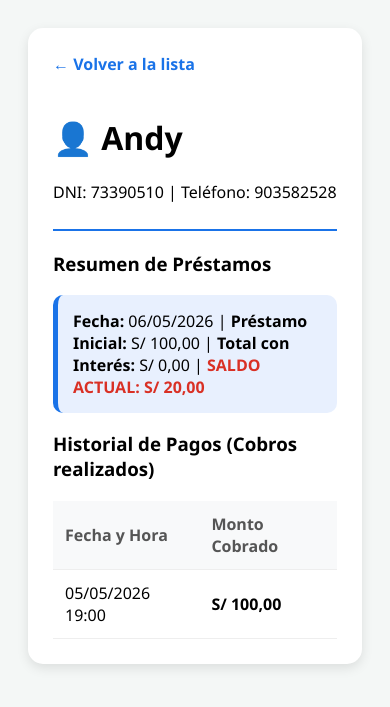
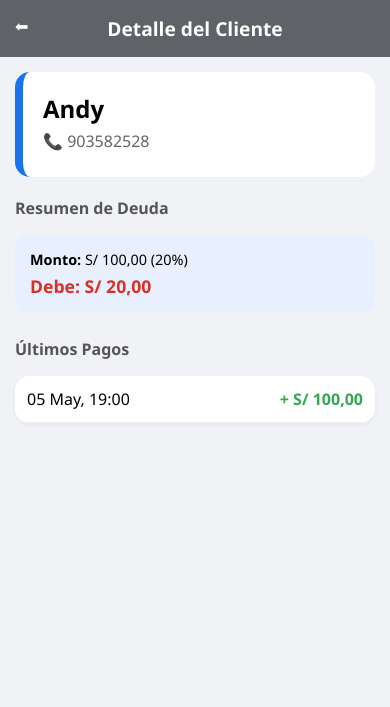
Before and after one commit to Andy-Prestamo/sistema-prestamos, a Django app: page /clientes/historial/2/ in a window 390 px wide. Shown: the top 707 px of the page. Run offline with Django 5.2, Linux system fonts and the light colour scheme; data comes from the database, SQL or seed files in the repository.

Commit message:
Sistema 100% responsivo para móviles

```diff
--- a/prestamos/templates/detalle_cliente.html
+++ b/prestamos/templates/detalle_cliente.html
@@ -2,59 +2,48 @@
 <html lang="es">
 <head>
     <meta charset="UTF-8">
+    <meta name="viewport" content="width=device-width, initial-scale=1.0">
     <title>Historial - {{ cliente.nombre }}</title>
-    <meta name="viewport" content="width=device-width, initial-scale=1">
     <style>
-        body { font-family: 'Segoe UI', sans-serif; background: #f4f7f6; padding: 20px; }
-        .card { background: white; padding: 25px; border-radius: 15px; max-width: 900px; margin: auto; box-shadow: 0 4px 12px rgba(0,0,0,0.1); }
-        .header-cliente { border-bottom: 2px solid #1a73e8; padding-bottom: 10px; margin-bottom: 20px; }
-        .prestamo-box { background: #e8f0fe; padding: 15px; border-radius: 10px; margin-bottom: 15px; border-left: 5px solid #1a73e8; }
-        .prestamo-box.pagado { background: #e6f4ea; border-left-color: #34a853; }
-        table { width: 100%; border-collapse: collapse; margin-top: 20px; }
-        th, td { padding: 12px; border-bottom: 1px solid #eee; text-align: left; }
-        th { background: #f8f9fa; color: #555; }
-        .btn-volver { text-decoration: none; color: #1a73e8; font-weight: bold; display: inline-block; margin-bottom: 20px; }
+        body { background: #f0f2f5; font-family: 'Segoe UI', sans-serif; margin: 0; padding: 0; }
+        .header { background: #5f6368; color: white; padding: 15px; text-align: center; }
+        .contenedor { padding: 15px; max-width: 800px; margin: auto; }
+        .info-cliente { background: white; padding: 20px; border-radius: 15px; margin-bottom: 20px; border-left: 8px solid #1a73e8; }
+        .prestamo-box { background: #e8f0fe; padding: 15px; border-radius: 12px; margin-bottom: 10px; font-size: 0.9rem; }
+        .pago-item { display: flex; justify-content: space-between; padding: 12px; border-bottom: 1px solid #eee; background: white; }
+        .btn-volver { color: white; text-decoration: none; position: absolute; left: 15px; }
     </style>
 </head>
 <body>
-    <div class="card">
-        <a href="{% url 'clientes' %}" class="btn-volver">← Volver a la lista</a>
-        <div class="header-cliente">
-            <h1>👤 {{ cliente.nombre }}</h1>
-            <p>DNI: {{ cliente.dni }} | Teléfono: {{ cliente.telefono }}</p>
+    <div class="header">
+        <a href="{% url 'clientes' %}" class="btn-volver">⬅</a>
+        <h1 style="margin:0; font-size: 1.2rem;">Detalle del Cliente</h1>
+    </div>
+    <div class="contenedor">
+        <div class="info-cliente">
+            <h2 style="margin:0;">{{ cliente.nombre }}</h2>
+            <p style="margin:5px 0; color: #666;">📞 {{ cliente.telefono }}</p>
         </div>
 
-        <h3>Resumen de Préstamos</h3>
+        <h3 style="font-size: 1rem; color: #555;">Resumen de Deuda</h3>
         {% for p in prestamos %}
-        <div class="prestamo-box {% if p.estado_pagado %}pagado{% endif %}">
-            <strong>Fecha:</strong> {{ p.fecha_inicio|date:"d/m/Y" }} |
-            <strong>Préstamo Inicial:</strong> S/ {{ p.monto }} |
-            <strong>Total con Interés:</strong> S/ {{ p.total_a_pagar }} |
-            <span style="color: #d93025; font-weight: bold;">SALDO ACTUAL: S/ {{ p.saldo_pendiente }}</span>
+        <div class="prestamo-box">
+            <div><strong>Monto:</strong> S/ {{ p.monto }} ({{ p.interes_porcentaje }}%)</div>
+            <div style="color: #d93025; font-weight: bold; font-size: 1.1rem; margin-top: 5px;">Debe: S/ {{ p.saldo_pendiente }}</div>
         </div>
-        {% empty %}
-        <p>No tiene préstamos registrados.</p>
         {% endfor %}
 
-        <h3>Historial de Pagos (Cobros realizados)</h3>
-        <table>
-            <thead>
-                <tr>
-                    <th>Fecha y Hora</th>
-                    <th>Monto Cobrado</th>
-                </tr>
-            </thead>
-            <tbody>
-                {% for pago in pagos %}
-                <tr>
-                    <td>{{ pago.fecha_pago|date:"d/m/Y H:i" }}</td>
-                    <td><strong>S/ {{ pago.monto_pagado }}</strong></td>
-                </tr>
-                {% empty %}
-                <tr><td colspan="2" style="text-align: center; color: #999;">Aún no se han registrado pagos para este cliente.</td></tr>
-                {% endfor %}
-            </tbody>
-        </table>
+        <h3 style="font-size: 1rem; color: #555; margin-top: 25px;">Últimos Pagos</h3>
+        <div style="background: white; border-radius: 15px; overflow: hidden; box-shadow: 0 2px 5px rgba(0,0,0,0.05);">
+            {% for pago in pagos %}
+            <div class="pago-item">
+                <span>{{ pago.fecha_pago|date:"d M, H:i" }}</span>
+                <strong style="color: #34a853;">+ S/ {{ pago.monto_pagado }}</strong>
+            </div>
+            {% empty %}
+            <p style="text-align:center; padding: 20px; color: #999;">Sin pagos registrados</p>
+            {% endfor %}
+        </div>
     </div>
 </body>
 </html>
```
Also changed, not shown: prestamos/templates/dashboard.html (+41 -54 lines), prestamos/templates/formulario.html (+20 -15 lines).
